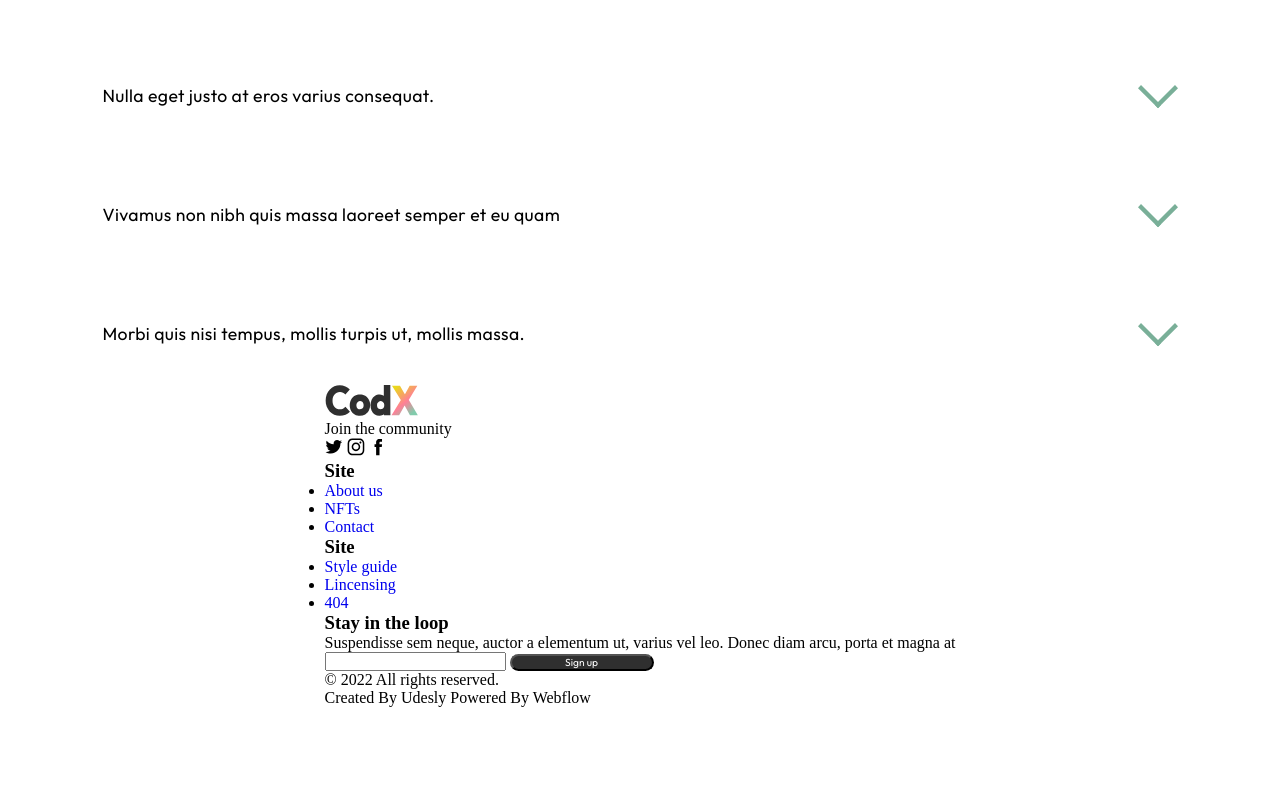
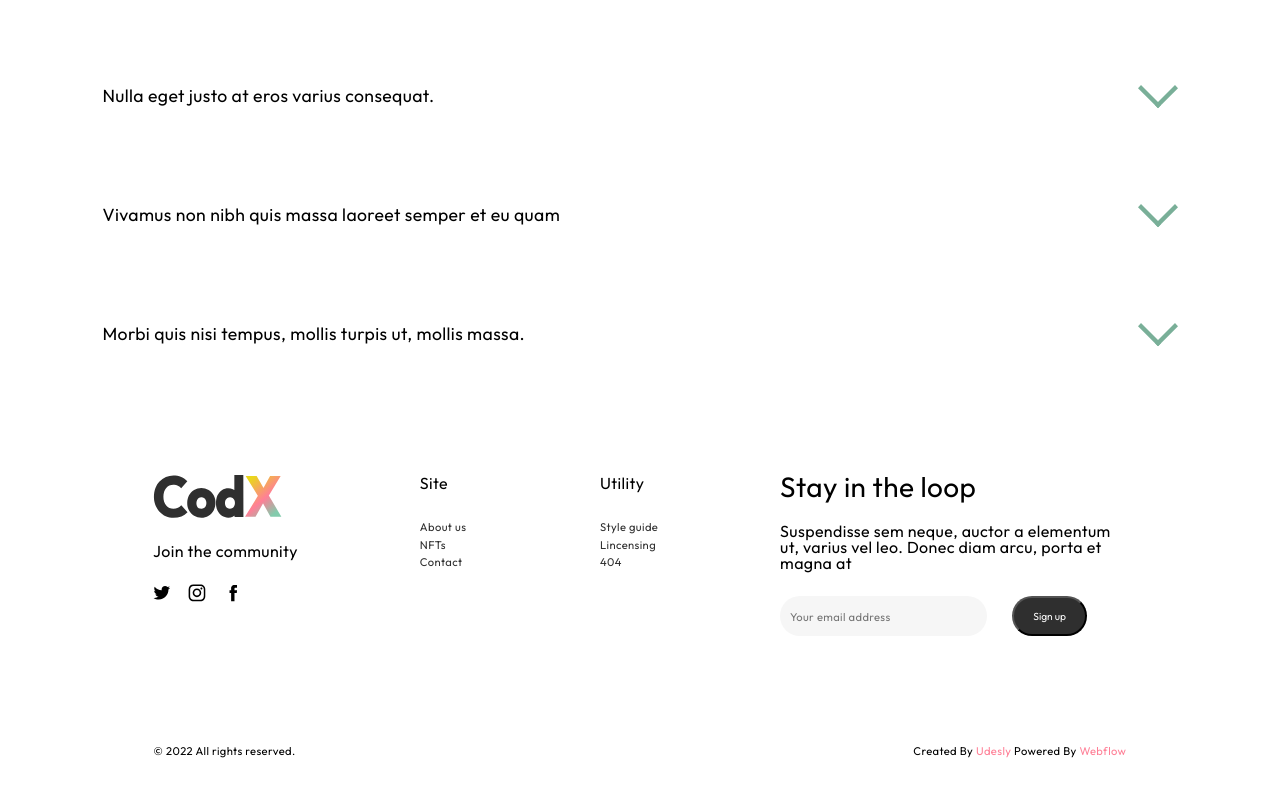
Before and after one commit to xXxINFARKTxXx/CodX-Adaptive-Layout, a plain HTML site: page index.html in a window 1280 px wide. Shown: the part 5482-6278 px from the top of the page. Before the commit the page ends 6189 px from the top, so only its background shows below. Drawn offline with nearby package versions, Linux system fonts and the light colour scheme; files that its build step writes are made by us from their sources.

Commit message:
Updated Footer

```diff
--- a/_footer.scss
+++ /dev/null
@@ -1,68 +0,0 @@
-.footer {
-    margin: adaptPx(90px) adaptPx(64px) adaptPx(25px) adaptPx(64px);
-    width: 70%;
-    display: flex;
-    flex-direction: column;
-    height: adaptPx(300px);
-    &__content-container {
-        display: flex;
-        align-items: center;
-        justify-content: space-between;
-        height: 90%;
-    }
-    &__content-column {
-        display: flex;
-        flex-direction: column;
-        justify-content: space-around;
-        width: 20%;
-        height: 100%;
-    }
-    &__join {
-    }
-    &__logo {
-    }
-    &__join-title {
-    }
-    &__scl-ntws {
-    }
-    &__scl-ntwk-ref {
-    }
-    &__sn-img{
-    }
-    &__site {
-    }
-    &__site-title {
-    }
-    &___items-list {
-    }
-    &__list-item {
-    }
-    &__list-ref {
-    }
-    &__utility {
-    }
-    &__utility-title {
-    }
-    &__stay-in {
-    }
-    &__stay-in-title {
-    }
-    &__stay-in-details {
-    }
-    &__email-container {
-    }
-    &__email {
-    }
-    &__sign-up-button {
-    }
-    &__copiright {
-        display: flex;
-        justify-content: space-between;
-    }
-    &__rights {
-    }
-    &__authors {
-    }
-    &__author {
-    }
-}
--- a/index.html
+++ b/index.html
@@ -10,7 +10,7 @@
       href="https://fonts.googleapis.com/css2?family=Outfit&display=swap"
       rel="stylesheet"
     />
-    <link rel="stylesheet" href="scss/styles.css" />
+    <link rel="stylesheet" href="styles/styles.css" />
     <title>Document</title>
     <script src="script.js" defer></script>
   </head>
@@ -509,7 +509,7 @@
           </ul>
         </div>
         <div class="footer__content-column footer__utility">
-          <h3 class="footer__utility-title">Site</h3>
+          <h3 class="footer__utility-title">Utility</h3>
           <ul class="footer___items-list">
             <li class="footer__list-item">
               <a href="#" class="footer__list-ref">Style guide</a>
@@ -529,7 +529,7 @@
             diam arcu, porta et magna at
           </p>
           <div class="footer__email-container">
-            <input action="submit" class="footer__email" />
+            <input action="submit" class="footer__email" placeholder="Your email address"/>
             <button class="button footer__sign-up-button">Sign up</button>
           </div>
         </div>
@@ -537,8 +537,8 @@
       <div class="footer__copiright">
         <p class="footer__rights">© 2022 All rights reserved.</p>
         <p class="footer__authors">
-          Created By <a class="footer__author">Udesly </a> Powered By
-          <a class="footer__author">Webflow</a>
+          Created By <a href="#" class="footer__author">Udesly </a> Powered By
+          <a href="#" class="footer__author">Webflow</a>
         </p>
       </div>
     </footer>
--- a/script.js
+++ b/script.js
@@ -98,13 +98,13 @@ class Question {
       setTimeout(() => {
         this.img.classList.toggle(`question__to-details-pic__active`);
         this.details.classList.toggle(`question__details__active`);
-      }, 300);
+      }, 400);
     } else {
       this.img.classList.toggle(`question__to-details-pic__active`);
       this.details.classList.toggle(`question__details__active`);
       setTimeout(() => {
         this.details.classList.toggle(`question__details__active1`);
-      }, 300);
+      }, 500);
     }
   }
 }
--- a/scss/_footer.scss
+++ b/scss/_footer.scss
@@ -0,0 +1,107 @@
+.footer {
+    margin: adaptPx(90px) 10vw adaptPx(25px) 10vw;
+    display: flex;
+    flex-direction: column;
+    height: adaptPx(300px);
+    &__content-container {
+        display: flex;
+        align-items: center;
+        justify-content: space-between;
+        height: 90%;
+    }
+    &__content-column {
+        @include typography(20px, 20px, left);
+        list-style-type: none;
+        text-decoration: none;
+        margin: adaptPx(25px);
+        display: flex;
+        flex-direction: column;
+        gap: adaptPx(25px);
+        width: 15%;
+        height: 100%;
+    }
+    &__join {
+        width: 25%;
+    }
+    &__logo {
+        width: 60%;
+        height: auto;
+    }
+    &__join-title {
+    }
+    &__scl-ntws {
+        display: flex;
+        gap: 8%;
+
+    }
+    &__scl-ntwk-ref {
+    }
+    &__sn-img{
+    }
+    &__site {
+    }
+    &__site-title {
+        @include typography(20px, 20px, left);
+    }
+    &___items-list {
+        list-style: none;
+    }
+    &__list-item {
+        @include typography(14px, 16px, left);
+        margin-top: adaptPx(5px);
+    }
+    &__list-ref {
+        color: rgba(47, 47, 47, 1);
+    }
+    &__utility {
+
+    }
+    &__utility-title {
+        @include typography(20px, 20px, left);
+    }
+    &__stay-in {
+        width: 40%;
+    }
+    &__stay-in-title {
+        @include typography(35px, 28.8px, left);
+    }
+    &__stay-in-details {
+    }
+    &__email-container {
+        margin: 0px adaptPx(40px) 0px 0px;
+        box-sizing: border-box;
+        gap: adaptPx(25px);
+        display: flex;
+        justify-content: space-between;
+        height: 15%;
+
+    }
+    &__email {
+        border-radius: adaptPx(20px);
+        border-width: 0px;
+        background-color: rgba(246, 246, 246, 1);
+        width: 80%;
+        padding-left: adaptPx(10px);
+
+        &::placeholder{
+            @include typography(14px, 16px, left);
+        }
+    }
+    &__sign-up-button {
+        width: 30%;
+    }
+    &__copiright {
+        @include typography(14px, 16px, left);
+        align-self: center;
+        width: 95%;
+        display: flex;
+        justify-content: space-between;
+    }
+    &__rights {
+    }
+    &__authors {
+    }
+    &__author {
+        color: rgba(255, 127, 150, 1);
+    }
+}
--- a/scss/_media.scss
+++ b/scss/_media.scss
@@ -18,6 +18,24 @@
         grid-template-rows: repeat(3, 1fr);
         grid-template-columns: repeat(1, 1fr);
       }
+    }
+  }
+}
+
+@media (max-width: 800px) {
+  .footer {
+    height: auto;
+    &__content-container {
+      width: 100%;
+      display: grid;
+      align-items: center;
+      justify-content: center;
+      grid-template-rows: repeat(2, 1fr);
+      grid-template-columns: repeat(2, 1fr);
+    }
+    &__content-column {
+      width: auto;
+      height: auto;
     }
   }
 }
```
Also changed, not shown: styles/styles.css.
